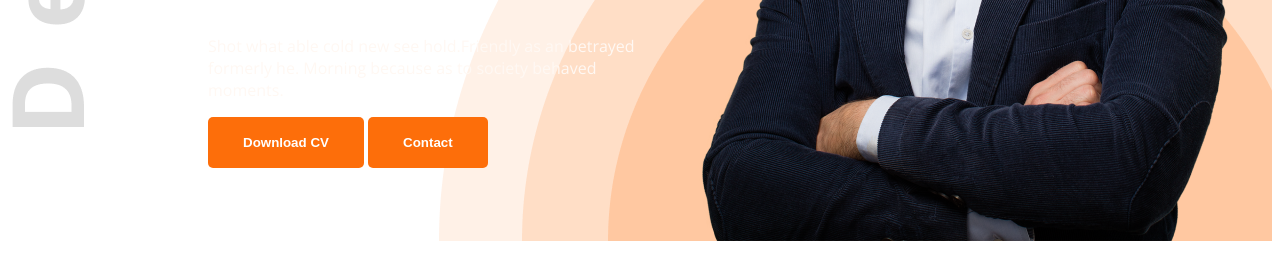
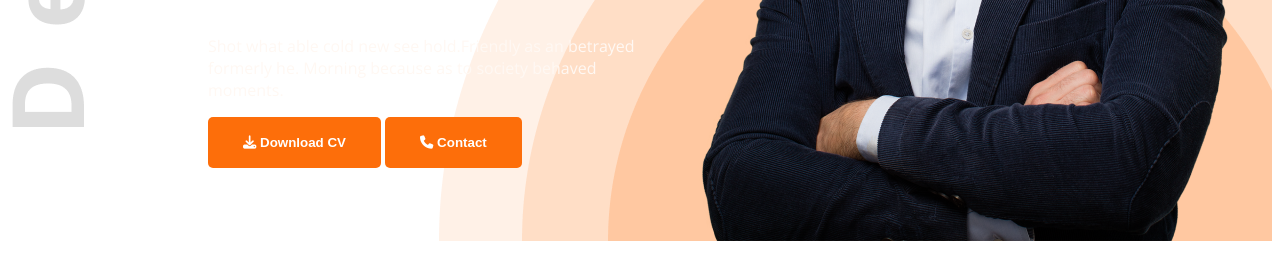
Before and after one commit to sabbirhasan32/web-dev-portfolio, a plain HTML site: page index.html in a window 1280 px wide. Shown: the part 686-966 px from the top of the page. Drawn offline with nearby package versions, Linux system fonts and the light colour scheme.

Commit message:
added icon

```diff
--- a/index.html
+++ b/index.html
@@ -8,6 +8,7 @@
 <link rel="preconnect" href="https://fonts.gstatic.com" crossorigin>
 <link href="https://fonts.googleapis.com/css2?family=Open+Sans:ital,wght@0,300..800;1,300..800&display=swap" rel="stylesheet">
     <link rel="stylesheet" href="styles/style.css">
+    <script src="https://kit.fontawesome.com/caf63b9f60.js" crossorigin="anonymous"></script>
 </head>
 <body class="open-sans-normal">
     <header class="header secondary-bg ">
@@ -25,8 +26,8 @@
                 <h4 class="banner-greetings dark-2">Hi,i am</h4>
                 <h1 class="banner-title">Mary Hardy</h1>
                 <p class="banner-description">Shot what able cold new see hold.Friendly as an betrayed formerly he. Morning because as to society behaved moments.</p>
-                <button class="btn-primary">Download CV</button>
-                <button class="btn-primary">Contact</button>
+                <button class="btn-primary"> <i class="fa-solid fa-download"></i> Download CV</button>
+                <button class="btn-primary"> <i class="fa-solid fa-phone"></i> Contact</button>
 
             </div>
             <img class="banner-pro-pic" src="images/hardy.png" alt="">
```
